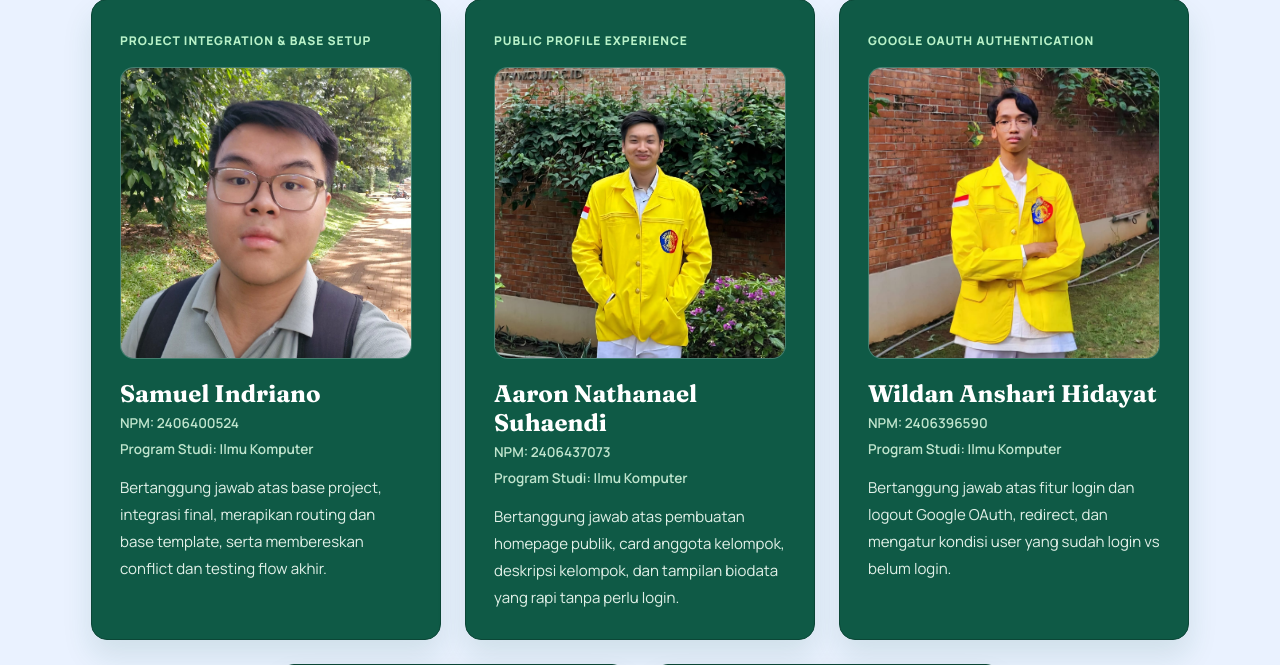
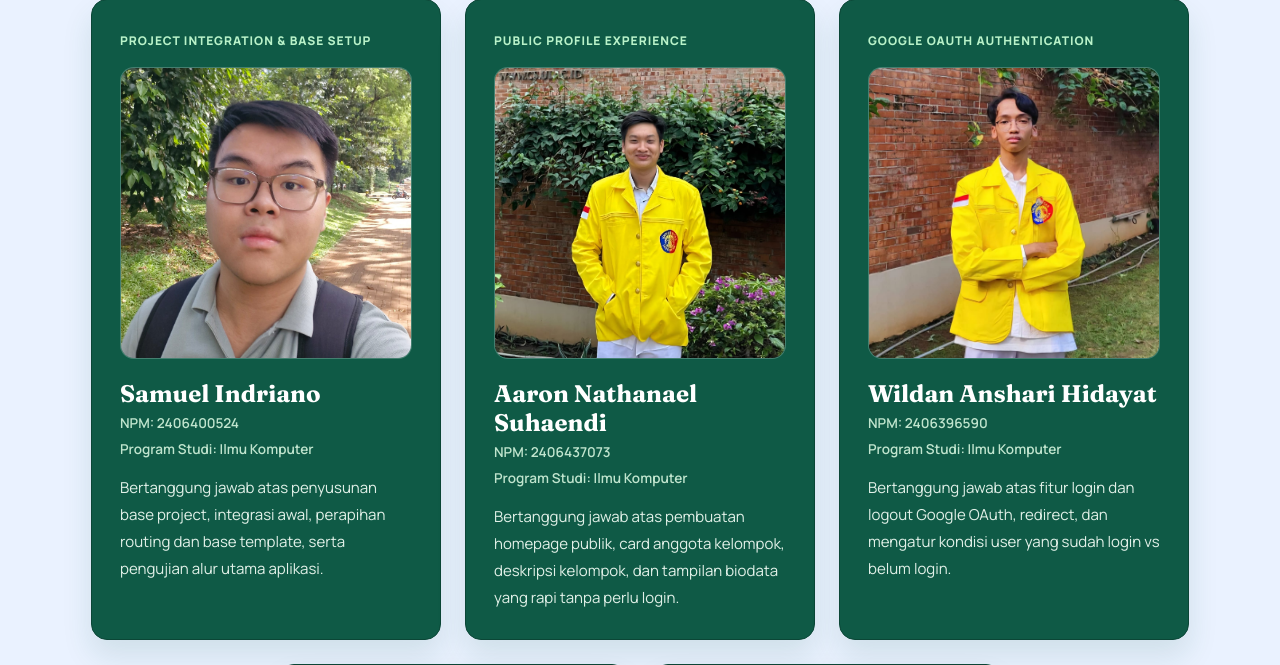
Before and after one commit to PKPL-C-CacingNaga/tugas2-authentication-authorization, a Django app: page / in a window 1280 px wide. Shown: the part 380-1045 px from the top of the page. Run offline with Django 5.2, Linux system fonts and the light colour scheme; data comes from the database, SQL or seed files in the repository; some libraries are stand-ins or nearby versions.

Commit message:
finalizing final

```diff
--- a/main/views.py
+++ b/main/views.py
@@ -7,7 +7,7 @@ def public_home(request):
             'npm': '2406400524',
             'prodi': 'Ilmu Komputer',
             'role': 'Project Integration & Base Setup',
-            'bio': 'Bertanggung jawab atas base project, integrasi final, merapikan routing dan base template, serta membereskan conflict dan testing flow akhir.',
+            'bio': 'Bertanggung jawab atas penyusunan base project, integrasi awal, perapihan routing dan base template, serta pengujian alur utama aplikasi.',
             'photo': 'main/images/samuel-indriano.jpeg',
         },
         {
--- a/templates/base.html
+++ b/templates/base.html
@@ -318,7 +318,7 @@
                         href="{% url 'theme_settings' %}"
                         class="nav-link{% if request.resolver_match.url_name == 'theme_settings' %} is-active{% endif %}"
                     >
-                        Settings
+                        Theme Settings
                     </a>
                 {% endif %}
             </nav>
```
